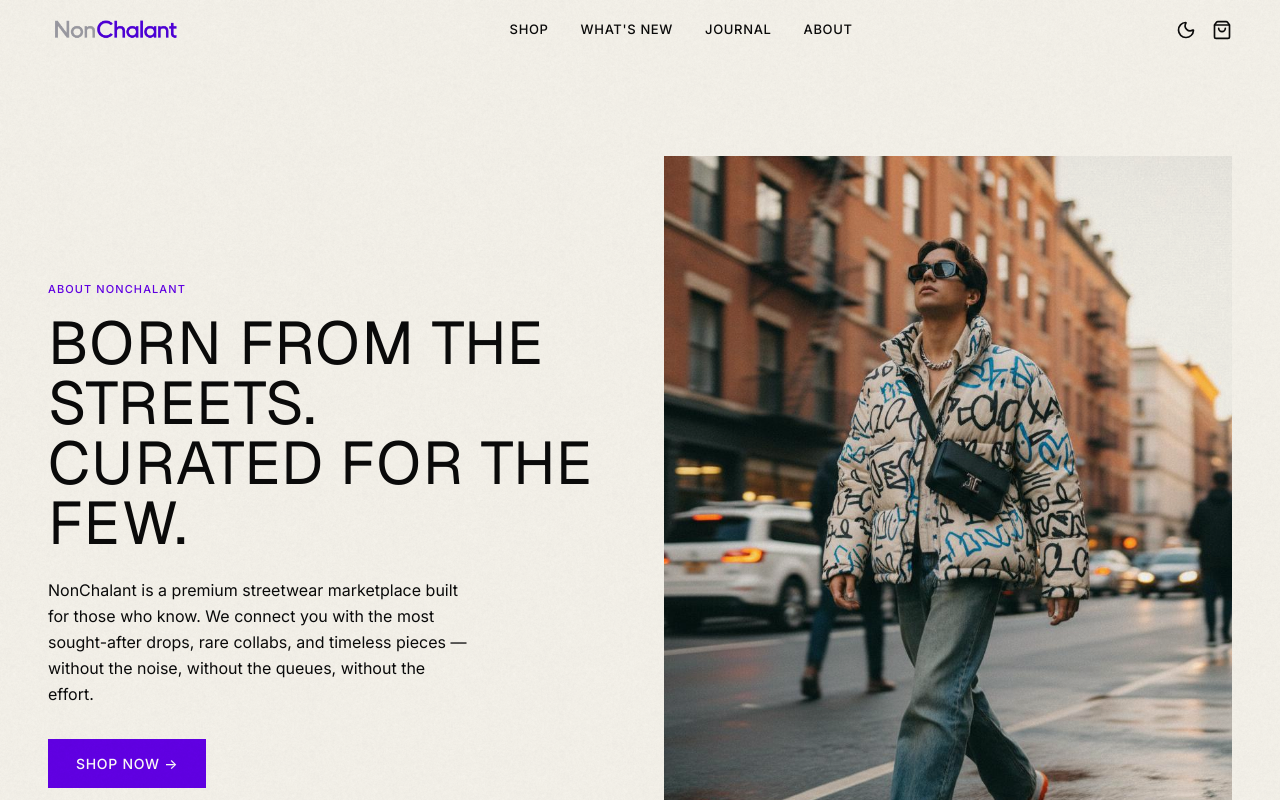
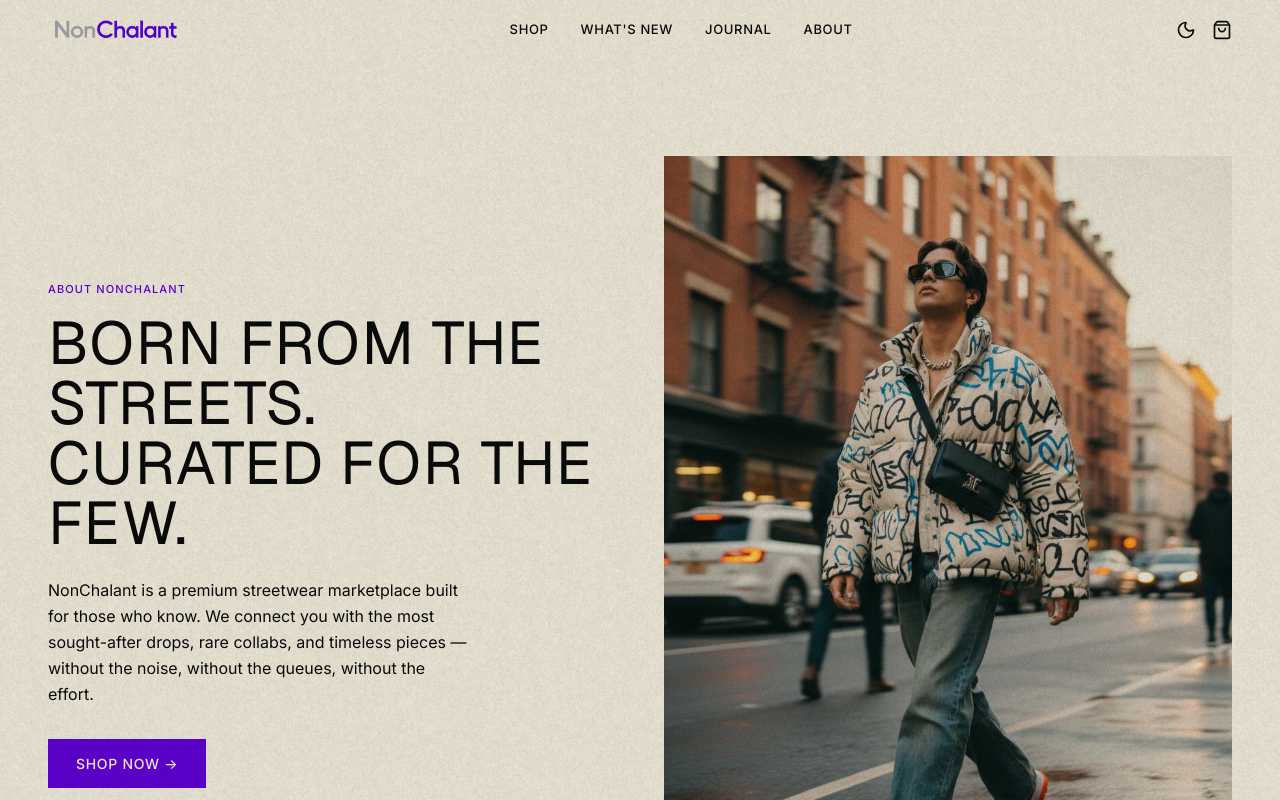
Before and after one commit to SharedPluto/nonchalant, a React (Vite) app: page /#/about in a window 1280 px wide. Shown: the top 800 px of the page. Built offline with nearby package versions, Linux system fonts and the light colour scheme; a web font is replaced by a local one; what @shopify/storefront-api-client would draw is missing.

Commit message:
style: stronger paper texture contrast + higher overlay opacity

```diff
--- a/src/index.css
+++ b/src/index.css
@@ -99,7 +99,7 @@
     background-image: url('/assets/texture-bg.png');
     background-size: 250px 250px;
     background-repeat: repeat;
-    opacity: 0.35;
+    opacity: 0.6;
     mix-blend-mode: multiply;
     pointer-events: none;
     z-index: 1;
```
Also changed, not shown: public/assets/texture-bg.png.
